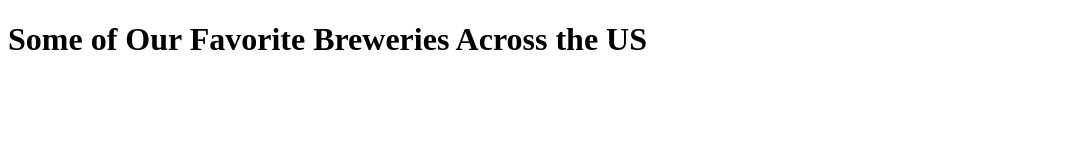
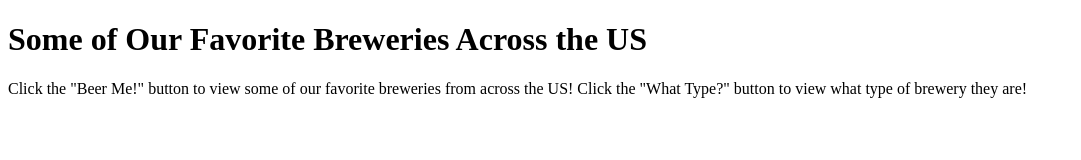
Before and after one commit to ryanmasonmusic/breweries-across-the-us, a plain HTML site: page index.html in a window 1280 px wide. Shown: the whole page, without its empty margins (0-1081 px from the left). Drawn offline with Linux system fonts and the light colour scheme; no server answers.

Commit message:
div created for p with content added

```diff
--- a/index.html
+++ b/index.html
@@ -15,6 +15,12 @@
         Some of Our Favorite Breweries Across the US
     </h1>
 
+    <div class="paragraph">
+        <p id="para" class="firstPara">
+            Click the "Beer Me!" button to view some of our favorite breweries from across the US!
+            Click the "What Type?" button to view what type of brewery they are!
+        </p>
+    </div>
 </body>
 
 </html>
```
